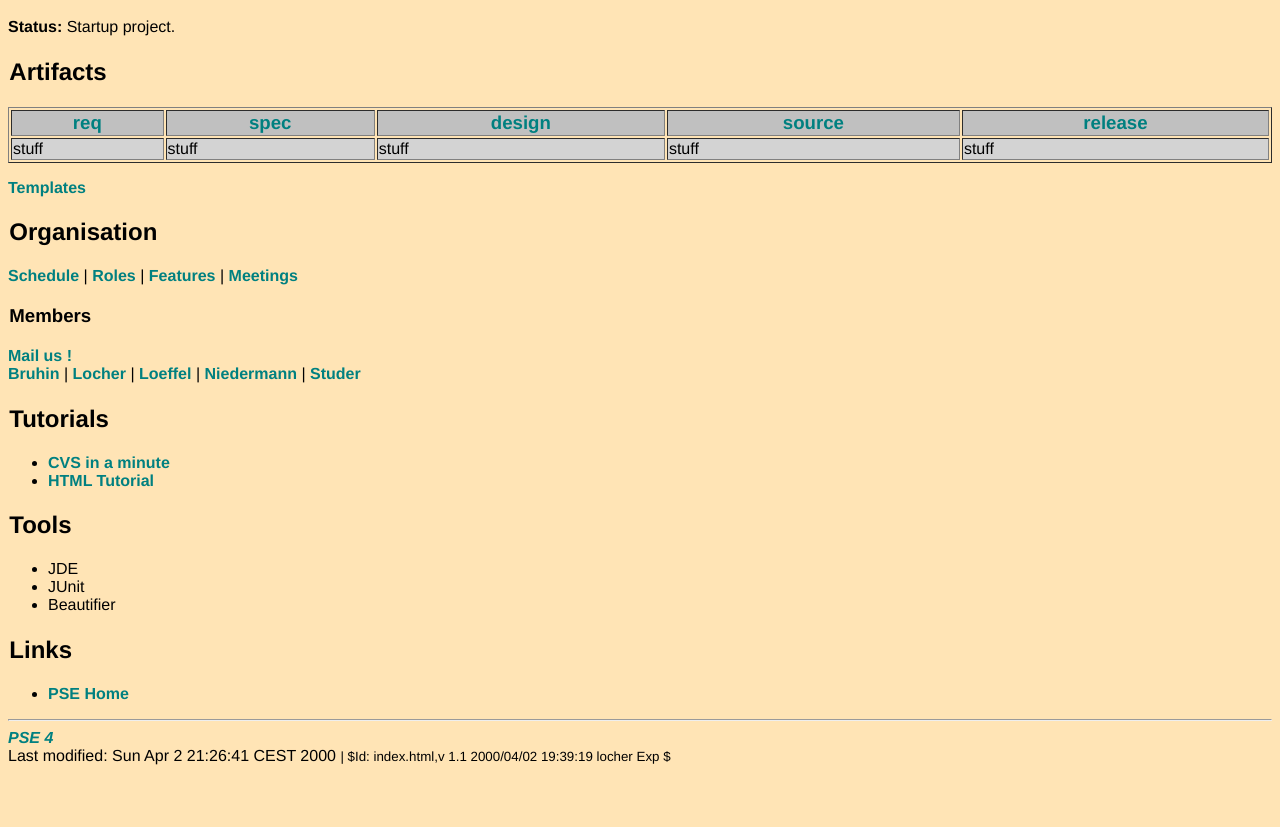
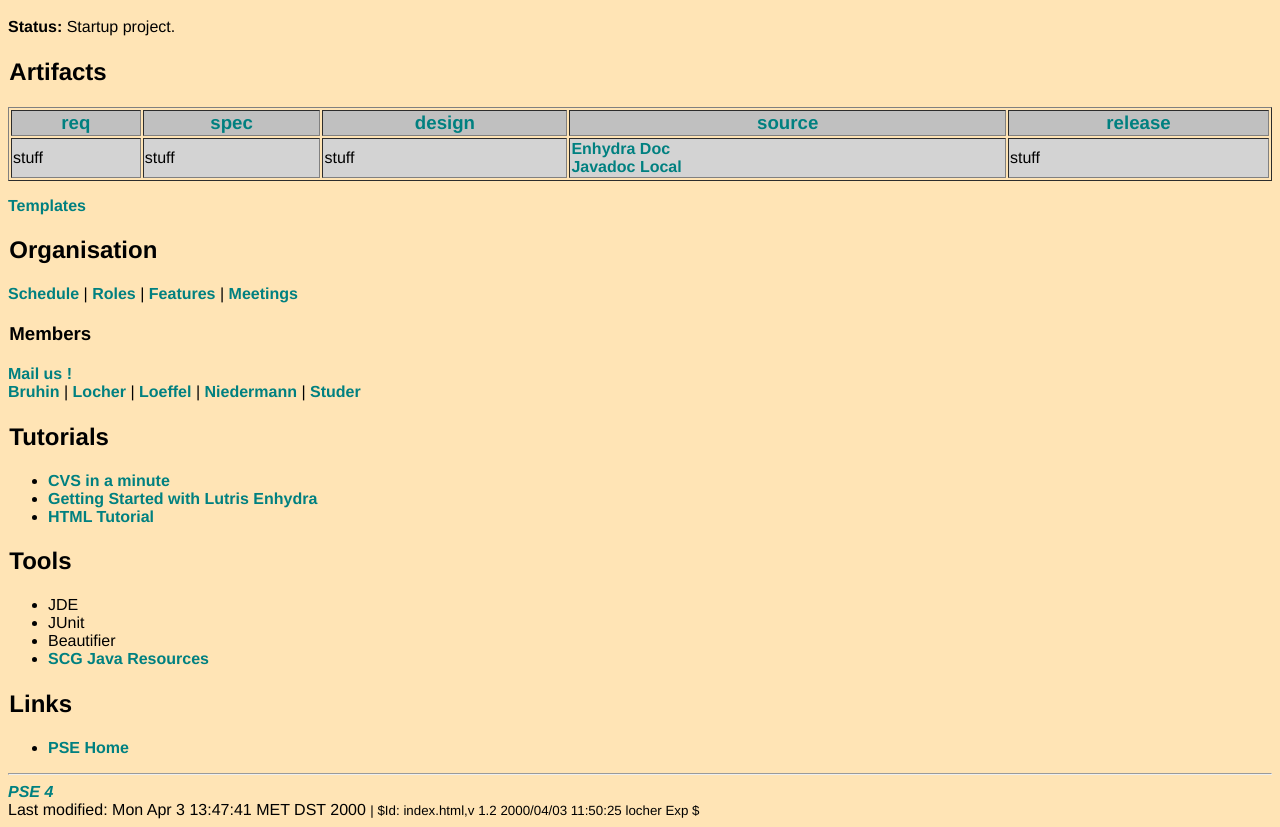
Before and after one commit to mlocher-sf/jobmatch, a plain HTML site: page public_html/index.html in a window 1280 px wide. Shown: the part 48-875 px from the top of the page. Before the commit the page ends 821 px from the top, so only its background shows below. Drawn offline with Linux system fonts and the light colour scheme.

Commit message:
added a few links to tools and documentation

```diff
--- a/public_html/index.html
+++ b/public_html/index.html
@@ -27,14 +27,18 @@
 	<td>stuff</td>
 	<td>stuff</td>
 	<td>stuff</td>
-	<td>stuff</td>
+	<td>
+	  <a href="http://www.enhydra.com/software/enhydra/documentation/javadoc/packages.html">Enhydra Doc</a><br>
+	  <a href="http://www.iam.unibe.ch/~scg/Resources/Java/Mirror/java2doc/api/index.html">Javadoc Local</a>
+	</td>
 	<td>stuff</td>
       </tr>
 
     </table>
 
     <p>
-      <a href="http://www.iamexwi.unibe.ch/studenten/pse4/cgi-bin/viewcvs.cgi/pse/template/">Templates</a>
+      <a href="http://www.iamexwi.unibe.ch/studenten/pse4/cgi-bin/viewcvs.cgi/pse/template/">Templates</a><br>
+
     </p>
 
 
@@ -58,6 +62,7 @@
 
     <ul>
       <li><a href="./cvs.html">CVS in a minute</a></li>
+      <li><a href="http://www.enhydra.com/software/enhydra/documentation/getting-started-beta-2/html/getting-started/gettingstartedTOC.html">Getting Started with Lutris Enhydra</a></li>
       <li><a href="http://www.teamone.de/selfhtml/">HTML Tutorial</a></li>
     </ul>
 
@@ -66,6 +71,7 @@
       <li>JDE</li>
       <li>JUnit</li>
       <li>Beautifier</li>
+      <li><a href="http://www.iam.unibe.ch/~scg/Resources/Java/">SCG Java Resources</a></li>
     </ul>
 
     <h2>Links</h2>
@@ -79,8 +85,8 @@
     <address><a href="./index.html">PSE 4</a></address>
 <!-- Created: Thu Mar 30 15:56:25 MET DST 2000 -->
 <!-- hhmts start -->
-Last modified: Sun Apr  2 21:26:41 CEST 2000
+Last modified: Mon Apr  3 13:47:41 MET DST 2000
 <!-- hhmts end -->
-    <small>| $Id: index.html,v 1.1 2000/04/02 19:39:19 locher Exp $</small>
+    <small>| $Id: index.html,v 1.2 2000/04/03 11:50:25 locher Exp $</small>
   </body>
 </html>
```
